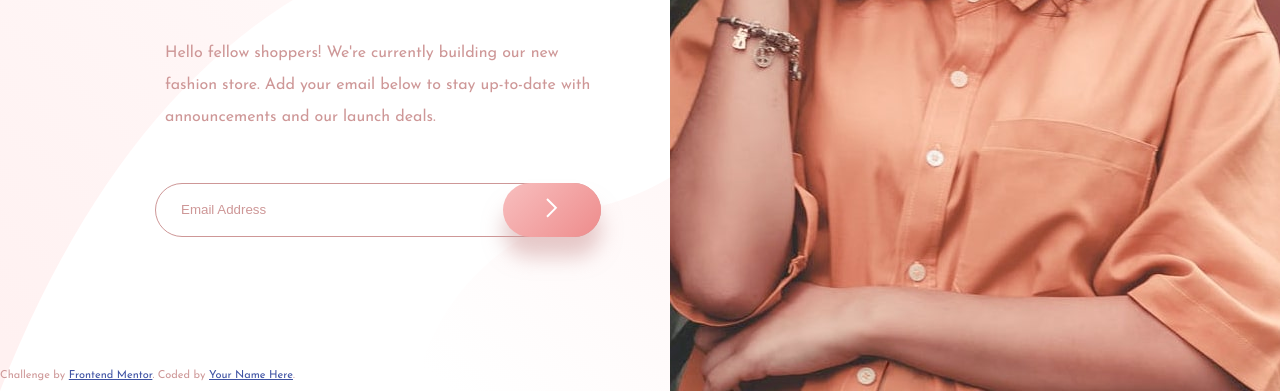
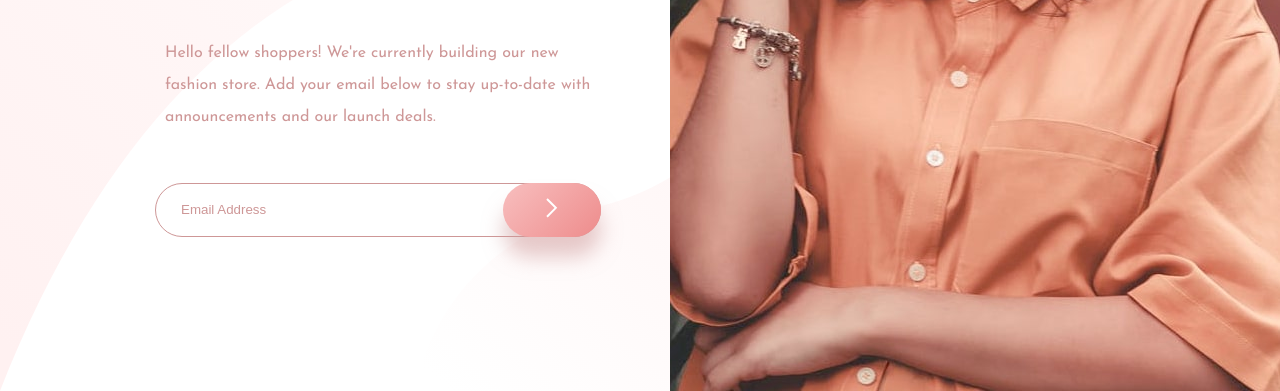
Before and after one commit to idahosound/BaseApparel, a plain HTML site: page index.html in a window 1280 px wide. Shown: the part 409-800 px from the top of the page. Drawn offline with Linux system fonts and the light colour scheme.

Commit message:
Final commit

```diff
--- a/index.html
+++ b/index.html
@@ -28,11 +28,5 @@
     </button>
   </form>
 </section>
-  <footer>
-    <p class="attribution">
-      Challenge by <a href="https://www.frontendmentor.io?ref=challenge" target="_blank">Frontend Mentor</a>.
-      Coded by <a href="#">Your Name Here</a>.
-    </p>
-  </footer>
 </body>
 </html>
--- a/styles.css
+++ b/styles.css
@@ -99,16 +99,6 @@ form *:focus {
 #eml:focus:invalid + .error-icon {
   visibility: visible;
 }
-.attribution {
-  font-size: 11px; text-align: center;
-}
-.attribution a {
-  color: hsl(228, 45%, 44%);
-}
-footer {
-  position: absolute;
-  bottom: 10px;
-}
 @media screen and (max-device-width: 378px) {
   header img {
       margin: 30px;
@@ -136,4 +126,7 @@ footer {
     form {
       width: 310px;
     }
+    .error-icon {
+      right: 80px;
+    }
 }
```
